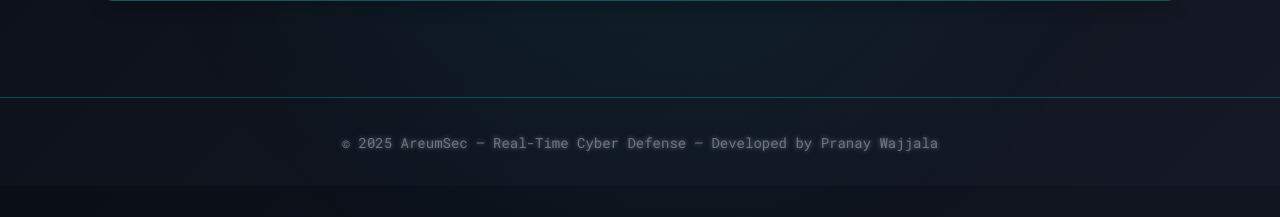
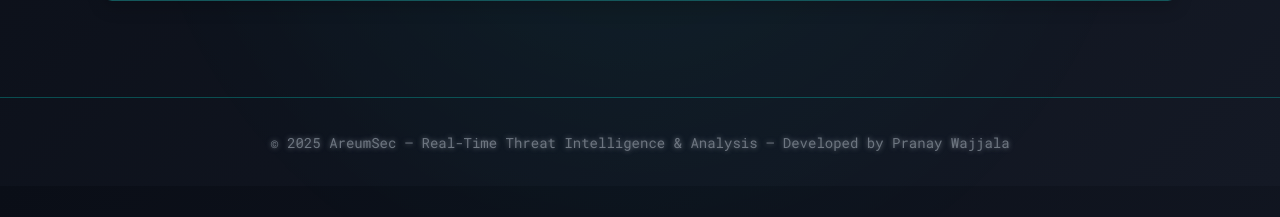
Before and after one commit to thevill/AreumSec-Web, a Flask app: page / in a window 1280 px wide. Shown: the part 583-800 px from the top of the page. Run offline with Flask 3, Linux system fonts and the light colour scheme.

Commit message:
Update base.html

```diff
--- a/templates/base.html
+++ b/templates/base.html
@@ -244,7 +244,7 @@
     </div>
 
     <footer class="text-center">
-        <small>© 2025 AreumSec — Real-Time Cyber Defense — Developed by Pranay Wajjala</small>
+        <small>© 2025 AreumSec — Real-Time Threat Intelligence & Analysis — Developed by Pranay Wajjala</small>
     </footer>
 
     <!-- Bootstrap JS -->
```
